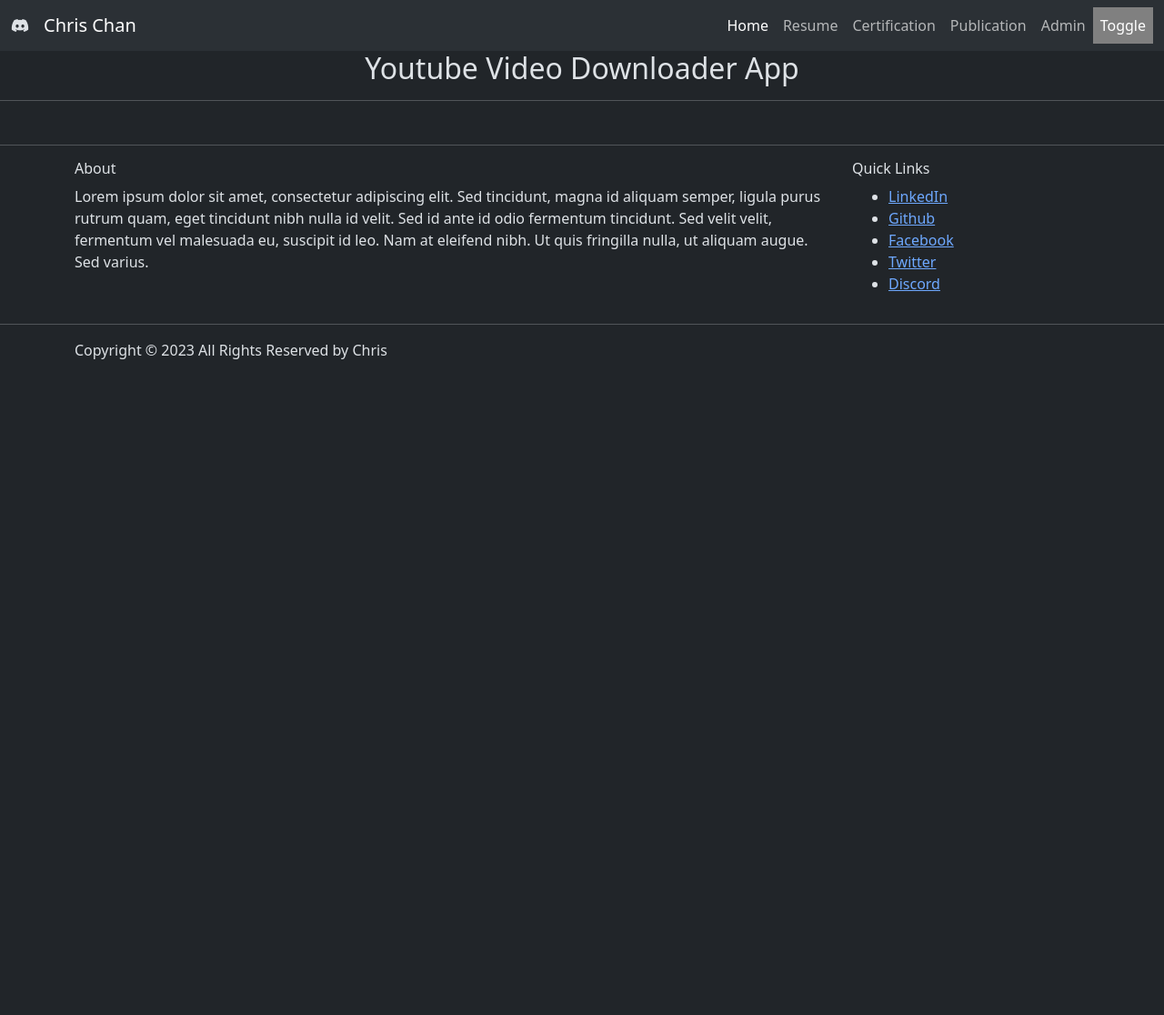
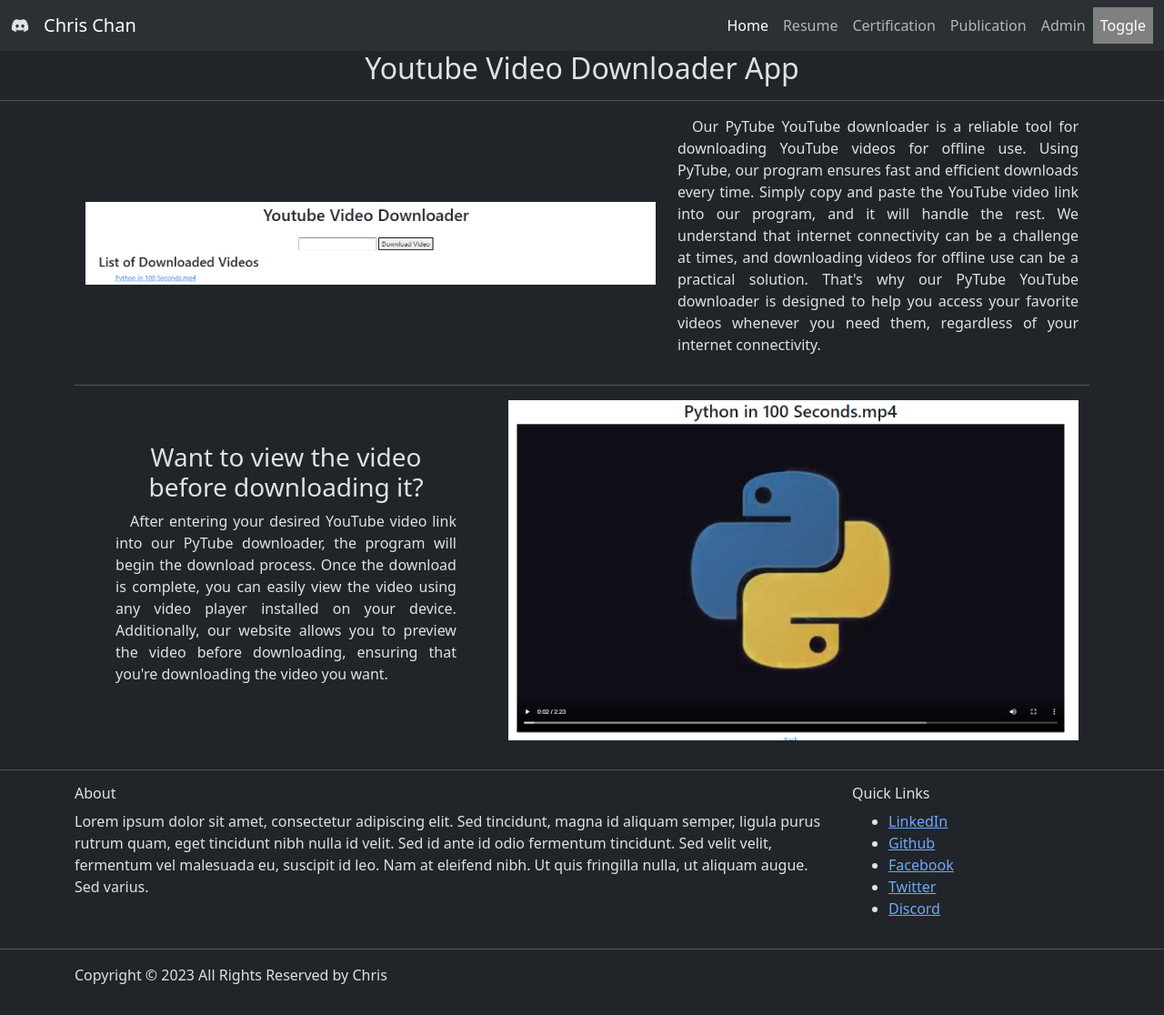
Before and after one commit to Christopherc0923/Personal, a Django app: template personalWeb/base/templates/base/utube.html in a window 1280 px wide. Shown: the whole page at 91% size. Before the commit the page ends 395 px from the top, so only its background shows below. Run offline with Django 3.2, Linux system fonts and the light colour scheme; the template is opened without the code that fills it, so the values that code supplies are empty.

Commit message:
updated static htmls

```diff
--- a/personalWeb/base/templates/base/utube.html
+++ b/personalWeb/base/templates/base/utube.html
@@ -3,6 +3,55 @@
   <h2>Youtube Video Downloader App</h2>
 </div>
 
-<div class="container text-center"></div>
 <hr />
+<div class="container text-center justify-content-center align-items-center">
+  <div class="container">
+    <div class="row">
+      <div class="col-7 d-flex align-items-center justify-content-center">
+        <img src="{% static 'base/utubeMain.PNG' %}" style="width: 100%" />
+      </div>
+      <div class="col-5">
+        <p style="text-align: justify; text-indent: 1em">
+          Our PyTube YouTube downloader is a reliable tool for downloading
+          YouTube videos for offline use. Using PyTube, our program ensures fast
+          and efficient downloads every time. Simply copy and paste the YouTube
+          video link into our program, and it will handle the rest. We
+          understand that internet connectivity can be a challenge at times, and
+          downloading videos for offline use can be a practical solution. That's
+          why our PyTube YouTube downloader is designed to help you access your
+          favorite videos whenever you need them, regardless of your internet
+          connectivity.
+        </p>
+      </div>
+    </div>
+  </div>
+
+  <hr />
+
+  <div class="container">
+    <div class="row">
+      <div
+        class="col-5 d-flex flex-column align-items-center justify-content-center"
+      >
+        <h3 style="width: 85%">
+          Want to view the video before downloading it?
+        </h3>
+        <p style="text-align: justify; text-indent: 1em; width: 85%">
+          After entering your desired YouTube video link into our PyTube
+          downloader, the program will begin the download process. Once the
+          download is complete, you can easily view the video using any video
+          player installed on your device. Additionally, our website allows you
+          to preview the video before downloading, ensuring that you're
+          downloading the video you want.
+        </p>
+      </div>
+      <div class="col-7 d-flex align-items-center justify-content-center">
+        <img
+          src="{% static 'base/utubeVideoPlayer.PNG' %}"
+          style="width: 100%"
+        />
+      </div>
+    </div>
+  </div>
+</div>
 {% endblock %}
--- a/personalWeb/base/urls.py
+++ b/personalWeb/base/urls.py
@@ -19,7 +19,7 @@ urlpatterns = [
     #path('room/', views.room, name="room"),
 
     #Change when uploading full web
-    path('todo/', views.about, name="todo"),
+    path('todo/', views.todo, name="todo"),
     path('hac/', views.hac, name="hac"),
     path('utube/', views.utube, name="utube"),
 
```
Also changed, not shown: personalWeb/base/templates/base/hac.html (+17 -5 lines), personalWeb/base/templates/base/todo.html (+44 -1 lines), personalWeb/db.sqlite3.
